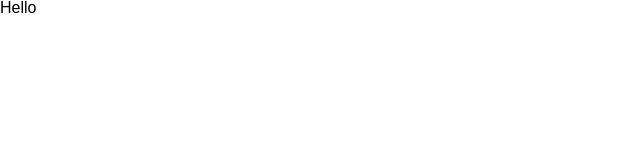
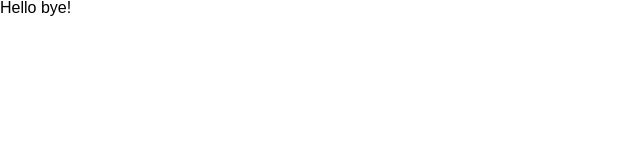
Before and after one commit to Saeunnnnni/mn_frontend, a React (Create React App) app: page / in a window 1280 px wide. Shown: the top 160 px of the page, without its empty margins (0-640 px from the left). Built offline with nearby package versions, Linux system fonts and the light colour scheme.

Commit message:
test message added

```diff
--- a/src/App.js
+++ b/src/App.js
@@ -1,9 +1,11 @@
 import React from "react";
 
 function App() {
+
   return (
     <div>
       Hello
+      bye!
     </div>
   );
 }
```
